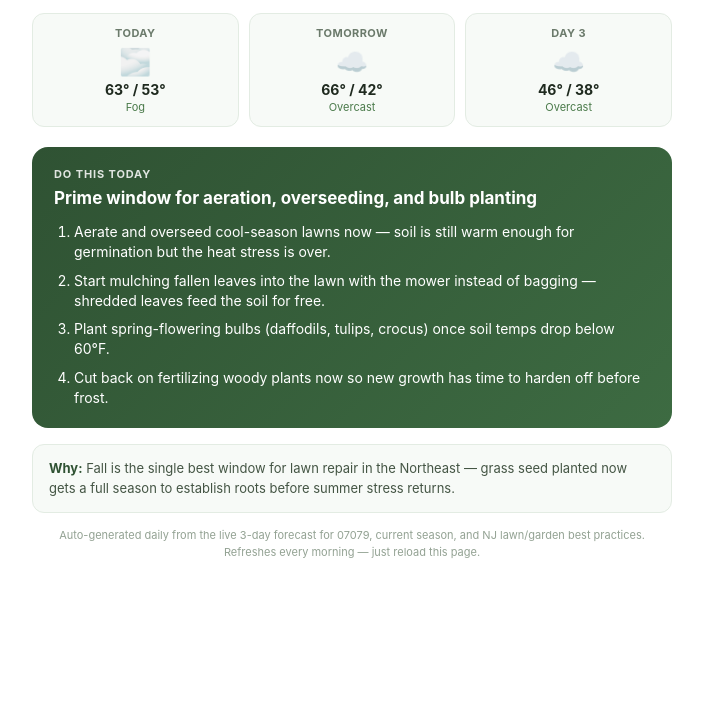
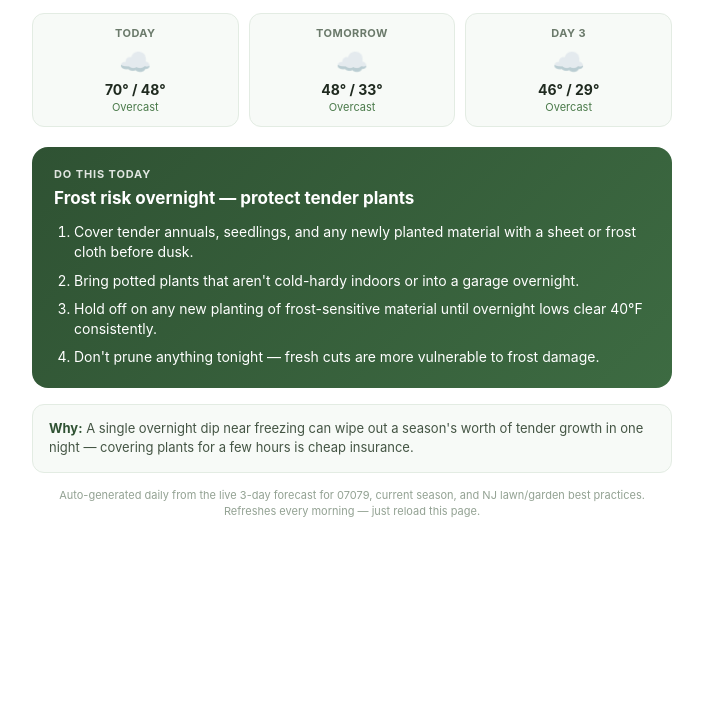
Before and after one commit to yaairalpert/Daily-Yard-Tip, a plain HTML site: page docs/index.html in a window 1280 px wide. Shown: the part 78-800 px from the top of the page, without its empty margins (288-991 px from the left). Drawn offline with Linux system fonts and the light colour scheme.

Commit message:
Update daily yard tip 2026-11-23

```diff
--- a/docs/index.html
+++ b/docs/index.html
@@ -98,43 +98,43 @@
       <p class="title">Today's Yard Tip</p>
       <p class="subtitle">South Orange, NJ &middot; 07079 &middot; Fall</p>
     </div>
-    <span class="badge">Updated Nov 22, 2026</span>
+    <span class="badge">Updated Nov 23, 2026</span>
   </div>
 
   <div class="weather-strip">
     <div class="day-card">
       <div class="day-label">Today</div>
-      <div class="icon">🌫️</div>
-      <div class="temps">63° / 53°</div>
-      <div class="precip">Fog</div>
+      <div class="icon">☁️</div>
+      <div class="temps">70° / 48°</div>
+      <div class="precip">Overcast</div>
     </div>
     <div class="day-card">
       <div class="day-label">Tomorrow</div>
       <div class="icon">☁️</div>
-      <div class="temps">66° / 42°</div>
+      <div class="temps">48° / 33°</div>
       <div class="precip">Overcast</div>
     </div>
     <div class="day-card">
       <div class="day-label">Day 3</div>
       <div class="icon">☁️</div>
-      <div class="temps">46° / 38°</div>
+      <div class="temps">46° / 29°</div>
       <div class="precip">Overcast</div>
     </div>
   </div>
 
   <div class="tip-card">
     <div class="tip-label">Do this today</div>
-    <h2>Prime window for aeration, overseeding, and bulb planting</h2>
+    <h2>Frost risk overnight — protect tender plants</h2>
     <ol>
-      <li>Aerate and overseed cool-season lawns now — soil is still warm enough for germination but the heat stress is over.</li>
-      <li>Start mulching fallen leaves into the lawn with the mower instead of bagging — shredded leaves feed the soil for free.</li>
-      <li>Plant spring-flowering bulbs (daffodils, tulips, crocus) once soil temps drop below 60°F.</li>
-      <li>Cut back on fertilizing woody plants now so new growth has time to harden off before frost.</li>
+      <li>Cover tender annuals, seedlings, and any newly planted material with a sheet or frost cloth before dusk.</li>
+      <li>Bring potted plants that aren't cold-hardy indoors or into a garage overnight.</li>
+      <li>Hold off on any new planting of frost-sensitive material until overnight lows clear 40°F consistently.</li>
+      <li>Don't prune anything tonight — fresh cuts are more vulnerable to frost damage.</li>
     </ol>
   </div>
 
   <div class="why">
-    <b>Why:</b> Fall is the single best window for lawn repair in the Northeast — grass seed planted now gets a full season to establish roots before summer stress returns.
+    <b>Why:</b> A single overnight dip near freezing can wipe out a season's worth of tender growth in one night — covering plants for a few hours is cheap insurance.
   </div>
 
   <div class="footer">
```
